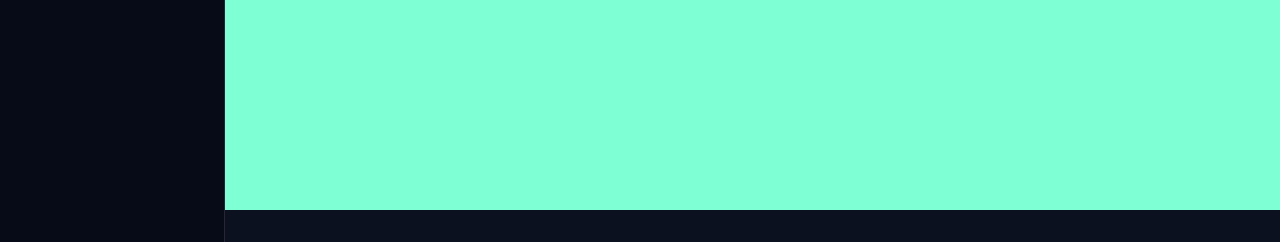
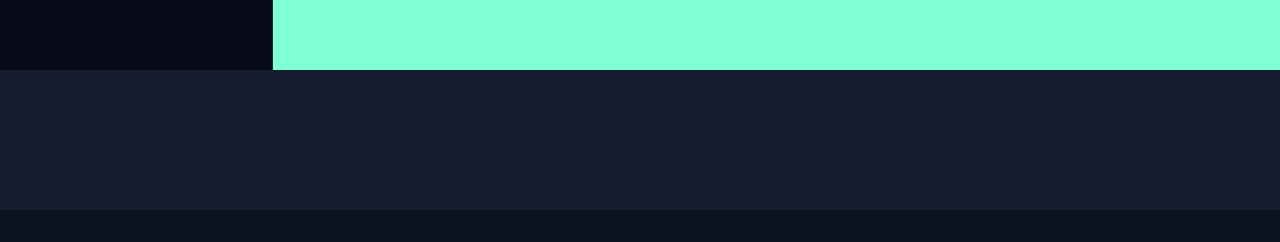
Before and after one commit to GerardoGallegos/hiperfy-ng, an Angular app: page / in a window 1280 px wide. Shown: the part 590-832 px from the top of the page. After the commit the page ends 800 px from the top, so only its background shows below. Built offline with nearby package versions, Linux system fonts and the light colour scheme.

Commit message:
Is created player component

```diff
--- a/src/app/app.component.html
+++ b/src/app/app.component.html
@@ -1,8 +1,9 @@
 <div class="container">
-  <vf-navbar></vf-navbar>
 
   <div class="mainContent">
-      <router-outlet></router-outlet>
+    <vf-navbar></vf-navbar>
+    <router-outlet></router-outlet>
   </div>
 
+  <vf-player></vf-player>
 </div>
--- a/src/app/app.module.ts
+++ b/src/app/app.module.ts
@@ -7,6 +7,7 @@
 import { BrowseComponent } from './components/browse/browse.component';
 import { PlaylistComponent } from './components/playlist/playlist.component';
 import { AccountComponent } from './components/account/account.component';
+import { PlayerComponent } from './components/shared/player/player.component';
 
 @NgModule({
   declarations: [
@@ -14,7 +15,8 @@
     NavbarComponent,
     BrowseComponent,
     PlaylistComponent,
-    AccountComponent
+    AccountComponent,
+    PlayerComponent
   ],
   imports: [
     BrowserModule,
--- /dev/null
+++ b/src/app/components/shared/player/player.component.css
@@ -0,0 +1,5 @@
+.player {
+  width: 100%;
+  height: 140px;
+  background-color: #151e30;
+}
--- /dev/null
+++ b/src/app/components/shared/player/player.component.html
@@ -0,0 +1,3 @@
+<div class="player">
+
+</div>
--- /dev/null
+++ b/src/app/components/shared/player/player.component.ts
@@ -0,0 +1,15 @@
+import { Component, OnInit } from '@angular/core';
+
+@Component({
+  selector: 'vf-player',
+  templateUrl: './player.component.html',
+  styleUrls: ['./player.component.css']
+})
+export class PlayerComponent implements OnInit {
+
+  constructor() { }
+
+  ngOnInit() {
+  }
+
+}
--- a/src/styles.css
+++ b/src/styles.css
@@ -11,6 +11,7 @@
 
 .container {
   display: flex;
+  flex-direction: column;
   width: 100%;
   height: 100vh;
 }
```
Also changed, not shown: 1 other file (tests, documents, lock files or other folders).
